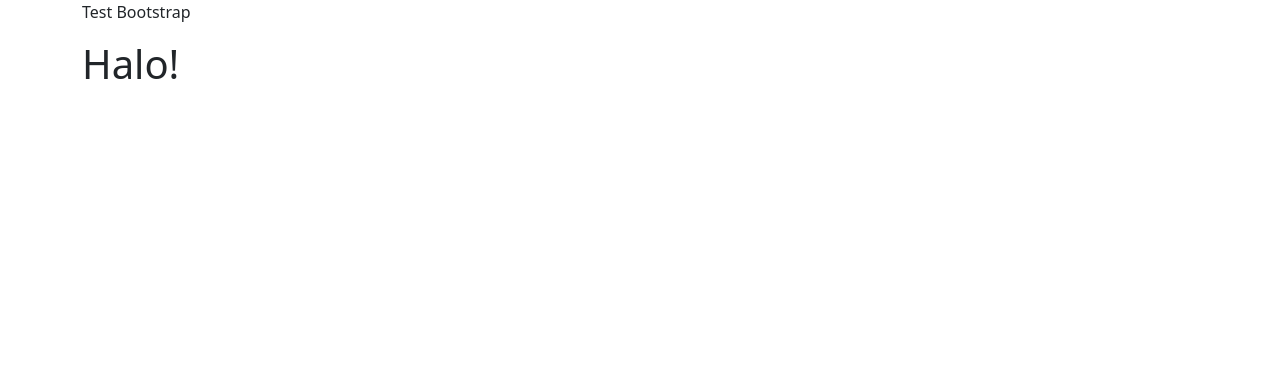
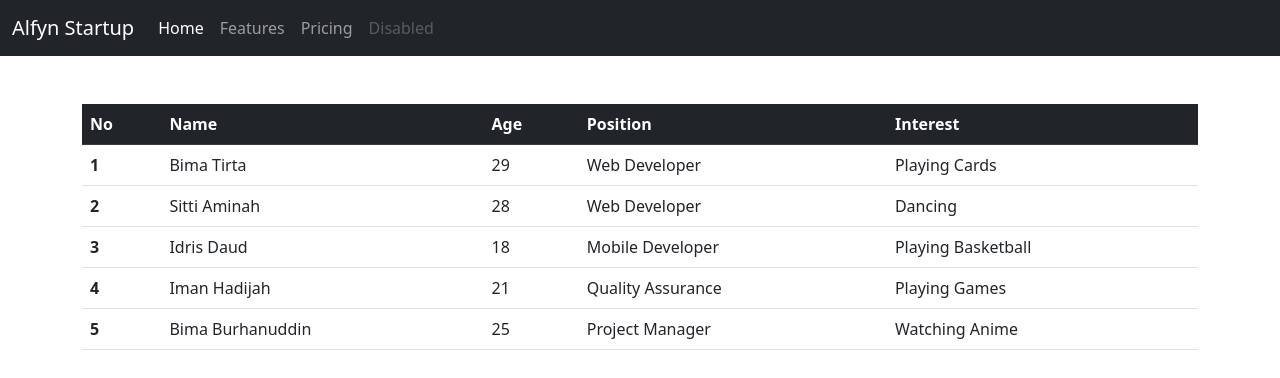
Before and after one commit to AlfinhiHD/alfin_upn_zetta_learning, an Angular app in the folder angular_learning/: page / in a window 1280 px wide. Shown: the top 378 px of the page. Built offline with nearby package versions, Linux system fonts and the light colour scheme.

Commit message:
user list updated!

```diff
--- a/angular_learning/src/app/app.component.html
+++ b/angular_learning/src/app/app.component.html
@@ -1,4 +1,6 @@
+<app-header></app-header>
+<br><br>
+
 <div class="container">
-  <p> Test Bootstrap</p>
-  <h1>Halo!</h1>
+    <app-userlist></app-userlist>
 </div>
--- a/angular_learning/src/app/app.component.ts
+++ b/angular_learning/src/app/app.component.ts
@@ -6,5 +6,5 @@ import { Component } from '@angular/core';
   styleUrls: ['./app.component.css']
 })
 export class AppComponent {
-  title = 'angular_learning';
+
 }
--- a/angular_learning/src/app/app.module.ts
+++ b/angular_learning/src/app/app.module.ts
@@ -3,6 +3,8 @@ import { BrowserModule } from '@angular/platform-browser';
 
 import { AppRoutingModule } from './app-routing.module';
 import { AppComponent } from './app.component';
+import { PagesModule } from './pages/pages.module';
+import { SharedModule } from './shared/shared.module';
 
 @NgModule({
   declarations: [
@@ -10,7 +12,9 @@ import { AppComponent } from './app.component';
   ],
   imports: [
     BrowserModule,
-    AppRoutingModule
+    AppRoutingModule,
+    SharedModule,
+    PagesModule
   ],
   providers: [],
   bootstrap: [AppComponent]
--- a/angular_learning/src/app/pages/pages.module.ts
+++ b/angular_learning/src/app/pages/pages.module.ts
@@ -10,6 +10,9 @@ import { UserlistComponent } from './userlist/userlist.component';
   ],
   imports: [
     CommonModule
+  ],
+  exports: [
+    UserlistComponent
   ]
 })
 export class PagesModule { }
--- a/angular_learning/src/app/pages/userlist/userlist.component.html
+++ b/angular_learning/src/app/pages/userlist/userlist.component.html
@@ -1 +1,20 @@
-<p>userlist works!</p>
+<table class="table">
+    <thead class="table-dark">
+      <tr>
+        <th scope="col">No</th>
+        <th scope="col">Name</th>
+        <th scope="col">Age</th>
+        <th scope="col">Position</th>
+        <th scope="col">Interest</th>
+      </tr>
+    </thead>
+    <tbody>
+      <tr *ngFor="let list of Employee; let i = index;">
+        <th scope="row">{{i+1}}</th>
+        <td>{{list.name}}</td>
+        <td>{{list.age}}</td>
+        <td>{{list.position}}</td>
+        <td>{{list.interest}}</td>
+      </tr>
+    </tbody>
+  </table>
--- a/angular_learning/src/app/pages/userlist/userlist.component.ts
+++ b/angular_learning/src/app/pages/userlist/userlist.component.ts
@@ -11,5 +11,12 @@ export class UserlistComponent implements OnInit {
 
   ngOnInit(): void {
   }
+  Employee = [
+    { name: 'Bima Tirta', age: '29', position: 'Web Developer', interest: 'Playing Cards'},
+    { name: 'Sitti Aminah', age: '28', position: 'Web Developer', interest: 'Dancing'},
+    { name: 'Idris Daud', age: '18', position: 'Mobile Developer', interest: 'Playing Basketball'},
+    { name: 'Iman Hadijah', age: '21', position: 'Quality Assurance', interest: 'Playing Games'},
+    { name: 'Bima Burhanuddin', age: '25', position: 'Project Manager', interest: 'Watching Anime'}
+  ]
 
 }
--- a/angular_learning/src/app/shared/header/header.component.html
+++ b/angular_learning/src/app/shared/header/header.component.html
@@ -1,6 +1,6 @@
-<nav class="navbar navbar-expand-lg navbar-light bg-light">
+<nav class="navbar navbar-expand-lg navbar-dark bg-dark">
     <div class="container-fluid">
-      <a class="navbar-brand" href="#">Navbar</a>
+      <a class="navbar-brand">{{ title }}</a>
       <button class="navbar-toggler" type="button" data-bs-toggle="collapse" data-bs-target="#navbarNav" aria-controls="navbarNav" aria-expanded="false" aria-label="Toggle navigation">
         <span class="navbar-toggler-icon"></span>
       </button>
--- a/angular_learning/src/app/shared/header/header.component.ts
+++ b/angular_learning/src/app/shared/header/header.component.ts
@@ -12,4 +12,6 @@ export class HeaderComponent implements OnInit {
   ngOnInit(): void {
   }
 
+  title = 'Alfyn Startup';
+
 }
--- a/angular_learning/src/app/shared/shared.module.ts
+++ b/angular_learning/src/app/shared/shared.module.ts
@@ -10,6 +10,9 @@ import { HeaderComponent } from './header/header.component';
   ],
   imports: [
     CommonModule
+  ],
+  exports: [
+    HeaderComponent
   ]
 })
 export class SharedModule { }
```
